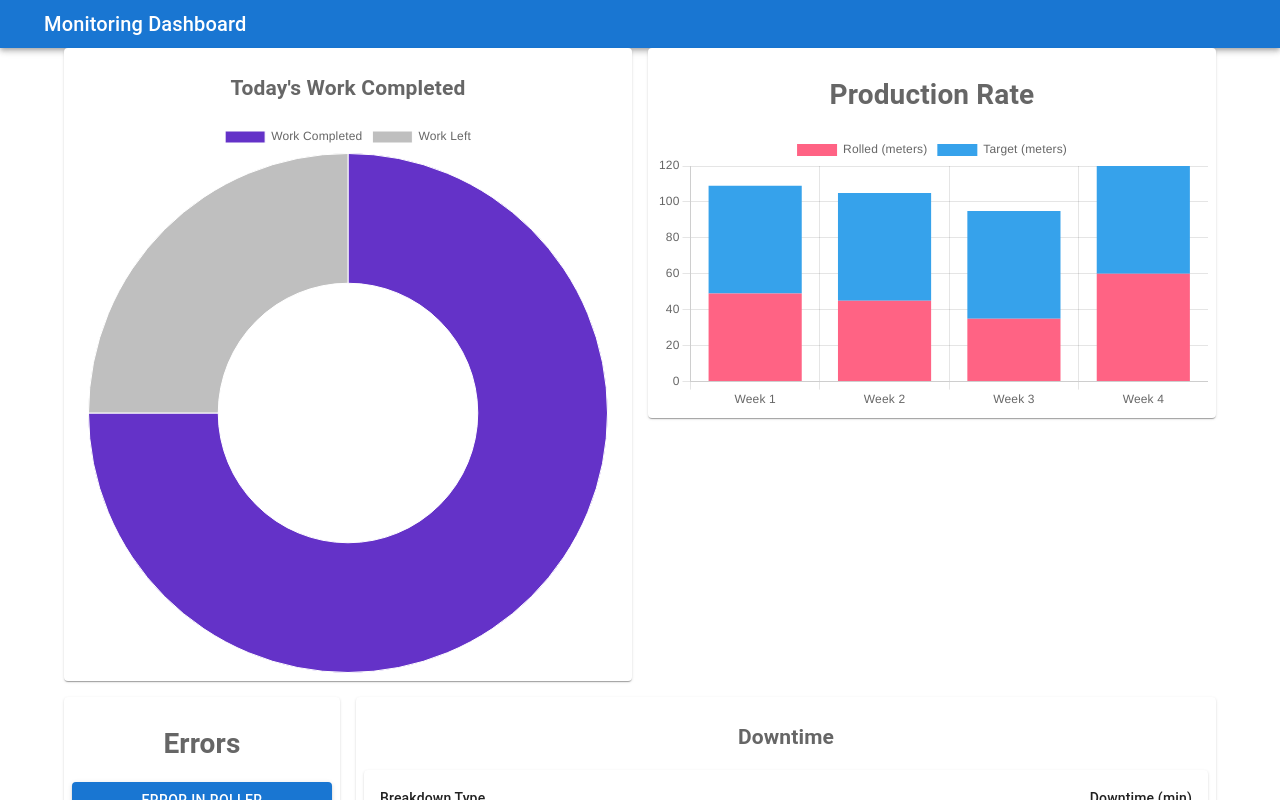
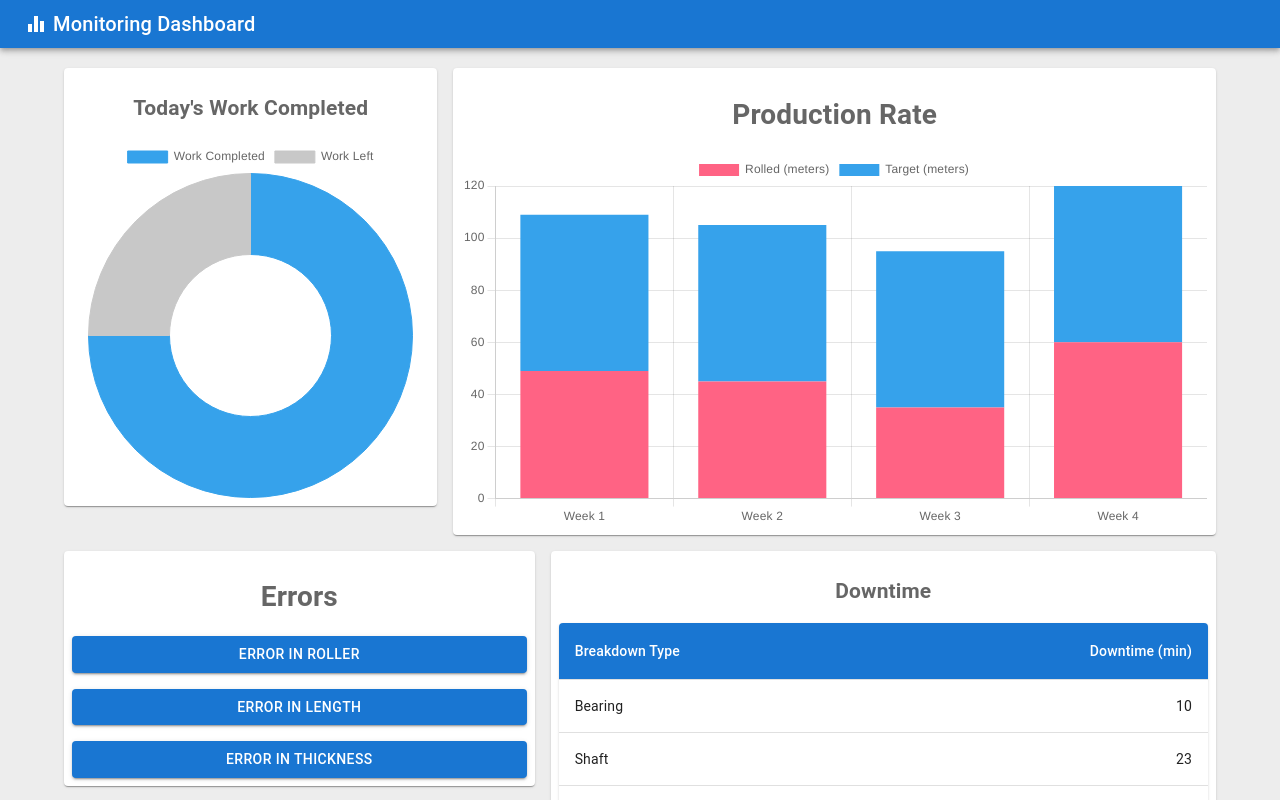
Before and after one commit to devika-kodi/monitoring-dashboard, a Next.js app: page / in a window 1280 px wide. Shown: the top 800 px of the page. Built offline with nearby package versions, Linux system fonts and the light colour scheme.

Commit message:
Added styling.

```diff
--- a/components/Breakdown.js
+++ b/components/Breakdown.js
@@ -21,10 +21,10 @@ export default function Breakdown() {
   return (
     <TableContainer component={Paper}>
       <Table aria-label="simple table">
-        <TableHead>
-          <TableRow>
-            <TableCell>Breakdown Type</TableCell>
-            <TableCell align="right">Downtime (min)</TableCell>
+        <TableHead style={{ backgroundColor: "#1976D2" }}>
+          <TableRow >
+            <TableCell style={{ color: "#ffffff" }}>Breakdown Type</TableCell>
+            <TableCell style={{ color: "#ffffff" }} align="right">Downtime (min)</TableCell>
           </TableRow>
         </TableHead>
         <TableBody>
--- a/components/Donut.js
+++ b/components/Donut.js
@@ -6,8 +6,8 @@ const data = {
     {
       label: "Today's work Completed",
       data: [75, 25],
-      backgroundColor: ["rgba(100, 50, 200, 1)", "rgba(191, 191, 191, 1)"],
-      borderColor: ["rgba(255, 255, 255, 1)", "rgba(255, 255, 255, 1)"],
+      backgroundColor: ["rgb(54, 162, 235)", "rgba(200, 200, 200, 1)"],
+      borderColor: ["rgb(54, 162, 235)", "rgba(200, 200, 200, 1)"],
       borderWidth: 1,
     },
   ],
--- a/components/Layout.js
+++ b/components/Layout.js
@@ -3,7 +3,7 @@ import Navbar from "../components/Navbar";
 
 export default function Layout({ children }) {
   return (
-    <div>
+    <div style={{ backgroundColor: "#ededed", minHeight: "100vh" }}>
       <Navbar />
       <Container maxWidth="lg">{children}</Container>
     </div>
--- a/components/MainGrid.js
+++ b/components/MainGrid.js
@@ -19,19 +19,19 @@ const Item = styled(Paper)(({ theme }) => ({
 
 export default function MainGrid() {
   return (
-    <Box sx={{ flexGrow: 1 }}>
+    <Box sx={{ flexGrow: 1 }} style={{marginTop: "20px"}}>
       <Grid container spacing={2}>
-        <Grid item xs={6}>
+        <Grid item xs={4}>
           <Item>
             <Donut />
           </Item>
         </Grid>
-        <Grid item xs={6}>
+        <Grid item xs={8}>
           <Item>
             <BarChart />
           </Item>
         </Grid>
-        <Grid item xs={3}>
+        <Grid item xs={5}>
           <Item>
             <h1>Errors</h1>
             <Stack spacing={2}>
@@ -53,7 +53,7 @@ export default function MainGrid() {
             </Stack>
           </Item>
         </Grid>
-        <Grid item xs={9}>
+        <Grid item xs={7}>
           <Item>
             <h2>Downtime</h2>
             <Breakdown />
--- a/components/Navbar.js
+++ b/components/Navbar.js
@@ -4,24 +4,28 @@ import AppBar from "@mui/material/AppBar";
 import Box from "@mui/material/Box";
 import Toolbar from "@mui/material/Toolbar";
 import Typography from "@mui/material/Typography";
-import IconButton from "@mui/material/IconButton";
+import EqualizerIcon from '@mui/icons-material/Equalizer';
+import styled from "@emotion/styled";
+
+const Flex = styled.div`
+  display: flex;
+  justify-content: center;
+  align-items: center;
+`
 
 export default function Navbar() {
   return (
     <Box sx={{ flexGrow: 1 }}>
       <AppBar position="static" enableColorOnDark>
         <Toolbar variant="dense">
-          <IconButton
-            edge="start"
-            color="inherit"
-            aria-label="menu"
-            sx={{ mr: 2 }}
-          ></IconButton>
-          <Typography variant="h6" color="inherit" component="div">
-            <Link href="/">
-              <a>Monitoring Dashboard</a>
-            </Link>
-          </Typography>
+          <Flex>
+            <EqualizerIcon style={{ marginRight: "5px" }} />
+            <Typography variant="h6" color="inherit" component="div">
+              <Link href="/">
+                <a>Monitoring Dashboard</a>
+              </Link>
+            </Typography>
+          </Flex>
         </Toolbar>
       </AppBar>
     </Box>
--- a/components/errors/LengthTable.js
+++ b/components/errors/LengthTable.js
@@ -20,10 +20,10 @@ export default function LengthTable() {
     <>
       <TableContainer component={Paper}>
         <Table aria-label="simple table">
-          <TableHead>
+          <TableHead style={{ backgroundColor: "#1976D2" }}>
             <TableRow>
-              <TableCell>Type</TableCell>
-              <TableCell align="right">Status</TableCell>
+              <TableCell style={{ color: "#ffffff" }}>Type</TableCell>
+              <TableCell style={{ color: "#ffffff" }} align="right">Status</TableCell>
             </TableRow>
           </TableHead>
           <TableBody>
--- a/components/errors/RollerTable.js
+++ b/components/errors/RollerTable.js
@@ -20,10 +20,10 @@ export default function RollerTable() {
     <>
       <TableContainer component={Paper}>
         <Table aria-label="simple table">
-          <TableHead>
+          <TableHead style={{ backgroundColor: "#1976D2" }}>
             <TableRow>
-              <TableCell>Type</TableCell>
-              <TableCell align="right">Status</TableCell>
+              <TableCell style={{ color: "#ffffff" }}>Type</TableCell>
+              <TableCell style={{ color: "#ffffff" }} align="right">Status</TableCell>
             </TableRow>
           </TableHead>
           <TableBody>
--- a/components/errors/ThicknessTable.js
+++ b/components/errors/ThicknessTable.js
@@ -20,10 +20,10 @@ export default function ThicknessTable() {
     <>
       <TableContainer component={Paper}>
         <Table aria-label="simple table">
-          <TableHead>
+          <TableHead style={{ backgroundColor: "#1976D2" }}>
             <TableRow>
-              <TableCell>Type</TableCell>
-              <TableCell align="right">Status</TableCell>
+              <TableCell style={{ color: "#ffffff" }}>Type</TableCell>
+              <TableCell style={{ color: "#ffffff" }} align="right">Status</TableCell>
             </TableRow>
           </TableHead>
           <TableBody>
--- a/pages/errors/thickness.js
+++ b/pages/errors/thickness.js
@@ -1,10 +1,11 @@
 import ThicknessTable from "../../components/errors/ThicknessTable";
+import Container from "@mui/material/Container";
 
 export default function Error() {
   return (
-    <>
+    <Container maxWidth="sm">
       <h1>Error in Thickness</h1>
       <ThicknessTable />
-    </>
+    </Container>
   );
 }
```
